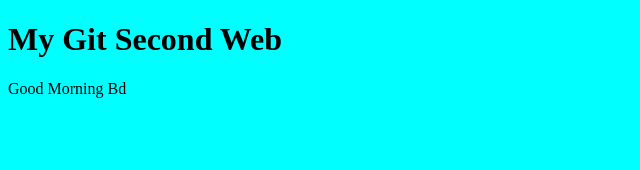
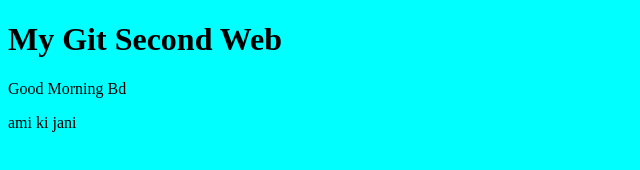
Before and after one commit to mdabdullahyusha/my-second-web, a plain HTML site: page index.html in a window 1280 px wide. Shown: the full height of the page, 0-640 px from the left. Drawn offline with Linux system fonts and the light colour scheme.

Commit message:
second summery

```diff
--- a/index.html
+++ b/index.html
@@ -10,5 +10,6 @@
 <body>
     <h1>My Git Second Web</h1>
     <div><p>Good Morning Bd</p></div>
+    <p>ami ki jani</p>
 </body>
 </html>
```
